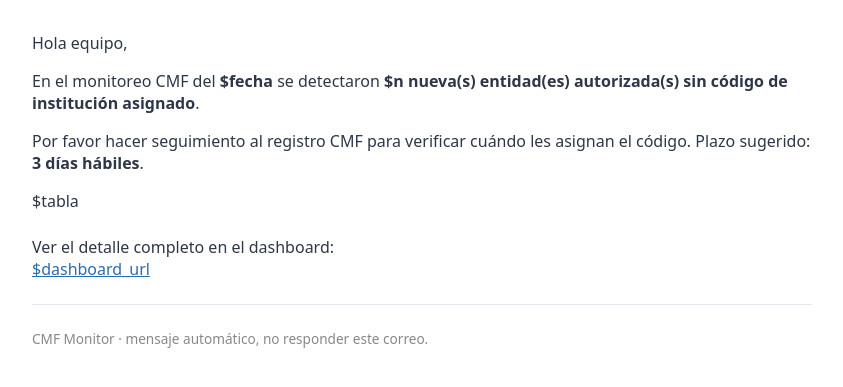
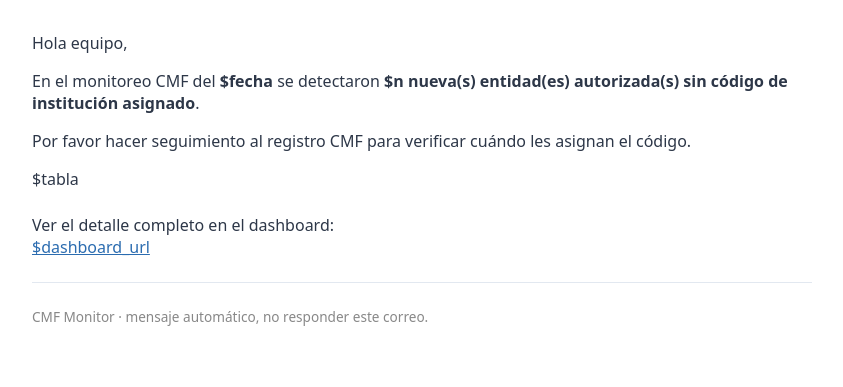
Before and after one commit to jccamus/cmf-monitor, a Python web app: template templates/mail_nuevas.html in a window 1280 px wide. Shown: the top 387 px of the page, without its empty margins (218-1061 px from the left). Run offline with Jinja, Linux system fonts and the light colour scheme; the template is opened without the code that fills it, so the values that code supplies are empty.

Commit message:
Quitar 'Plazo sugerido: 3 días hábiles' del correo de nuevas sin código
Co-Authored-By: Claude Opus 4.7 <noreply@anthropic.com>

```diff
--- a/templates/mail_nuevas.html
+++ b/templates/mail_nuevas.html
@@ -10,7 +10,7 @@
 asignado</strong>.</p>
 
 <p>Por favor hacer seguimiento al registro CMF para verificar cuándo
-les asignan el código. Plazo sugerido: <strong>3 días hábiles</strong>.</p>
+les asignan el código.</p>
 
 $tabla
 
--- a/templates/mail_nuevas.txt
+++ b/templates/mail_nuevas.txt
@@ -4,7 +4,7 @@ En el monitoreo CMF del $fecha se detectaron $n nueva(s) entidad(es)
 autorizada(s) sin código de institución asignado.
 
 Por favor hacer seguimiento al registro CMF para verificar cuándo les
-asignan el código. Plazo sugerido: 3 días hábiles.
+asignan el código.
 
 $tabla
 
```
